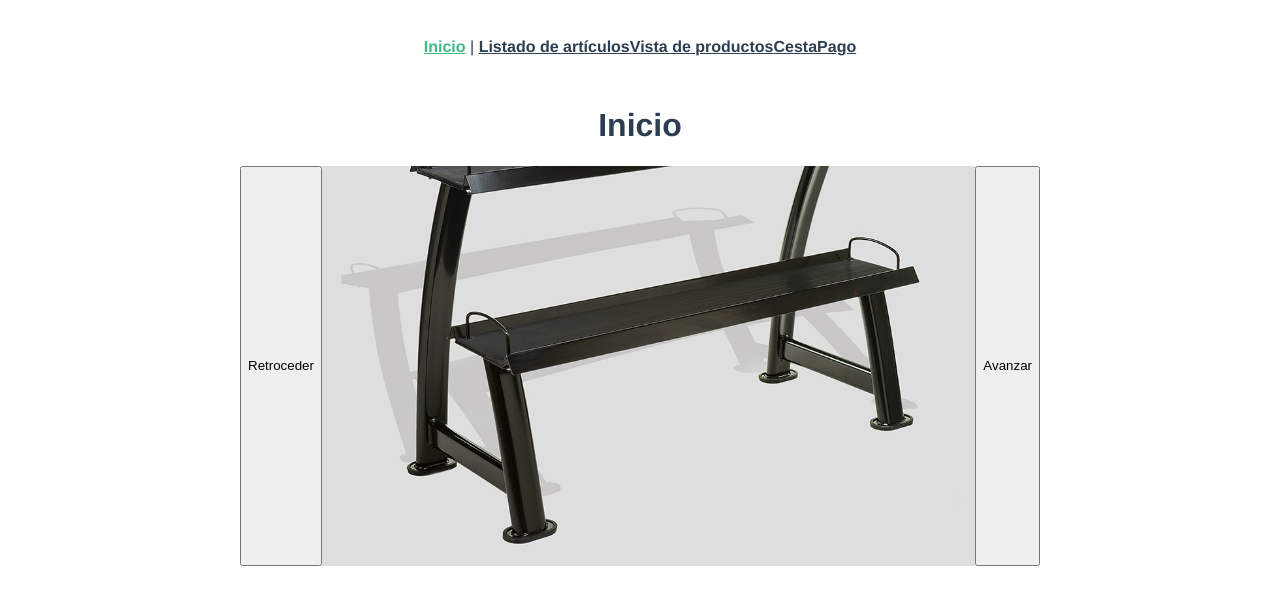
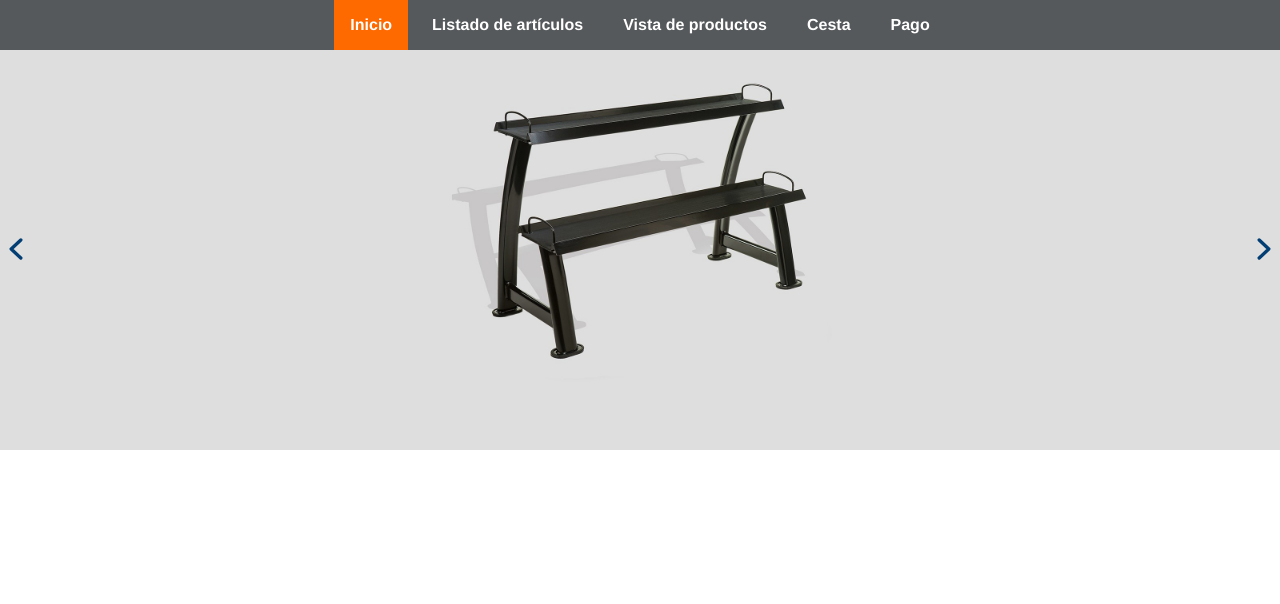
Before and after one commit to geminway92/pontefuerteapp, a Vue app: page / in a window 1280 px wide. Shown: the top 604 px of the page. Built offline with nearby package versions, Linux system fonts and the light colour scheme.

Commit message:
Added chevron in component home

```diff
--- a/src/App.vue
+++ b/src/App.vue
@@ -1,33 +1,53 @@
 <template>
   <div id="nav">
-    <router-link to="/">Inicio</router-link> |
-    <router-link to="/list-products">Listado de artículos</router-link>
-    <router-link to="/views-products">Vista de productos</router-link>
-    <router-link to="/cart">Cesta</router-link>
+    <router-link to="/">Inicio</router-link>
+    <router-link to="/list-products">Listado de artículos </router-link>
+    <router-link to="/views-products">Vista de productos </router-link>
+    <router-link to="/cart">Cesta </router-link>
     <router-link to="/pay">Pago</router-link>
   </div>
   <router-view/>
 </template>
 
 <style>
+
+html, body{
+  margin: 0;
+}
+
 #app {
   font-family: Avenir, Helvetica, Arial, sans-serif;
   -webkit-font-smoothing: antialiased;
   -moz-osx-font-smoothing: grayscale;
-  text-align: center;
   color: #2c3e50;
+  height: 100vh;
+  background: #ffffff;
 }
 
 #nav {
-  padding: 30px;
+  display: flex;
+  width: 100%;
+  height: 50px;
+  justify-content: center;
+  align-items: center;
+  background: #56595c;
+  gap: 0.5em;
 }
 
 #nav a {
+  display: inline-flex;
+  justify-content: center;
+  align-items: center;
   font-weight: bold;
-  color: #2c3e50;
+  height: 100%;
+  color: #ffffff;
+  text-decoration: none;
+  padding:  0 1em;
+
 }
 
 #nav a.router-link-exact-active {
-  color: #42b983;
+  background: #fe6900;
 }
+
 </style>
--- a/src/components/BannerComponent.vue
+++ b/src/components/BannerComponent.vue
@@ -1,15 +1,18 @@
 <template>
   <div class="carousel">
-    <button id="retroceder" @click="retrocederFoto">Retroceder</button>
     <div id="imagen">
+    <ChevronLeft id="retroceder" @click="retrocederFoto"/>
       <img :src="carrusel" alt="">
+    <ChevronRight id="avanzar" @click="pasarFoto"/>
     </div>
-    <button id="avanzar" @click="pasarFoto">Avanzar</button>
 </div>
 
 </template>
 
 <script>
+import ChevronLeft from '../components/ChevronLeft.vue'
+import ChevronRight from '../components/ChevronRight.vue'
+
 export default {
   data () {
     return {
@@ -17,6 +20,10 @@ export default {
       posicionActual: 0,
       carrusel: null
     }
+  },
+  components: {
+    ChevronLeft,
+    ChevronRight
   },
 
   methods: {
@@ -51,20 +58,28 @@ export default {
 <style scoped>
 
 .carousel {
-  max-width: 800px;
+  max-width: 100%;
   margin: 0 auto;
   display: flex;
 }
 
 #imagen{
   width: 100%;
+  background: #dedede;
   height: 400px;
-  background-size: cover;
+  display: flex;
+  justify-content: center;
+  align-items: center;
 }
 #imagen img {
   width: 100%;
   height: 100%;
-  object-fit: cover;
+  object-fit: contain;
+}
+
+#retroceder, #avanzar{
+  border: none;
+  height: 40px;
 }
 
 </style>
--- /dev/null
+++ b/src/components/ChevronLeft.vue
@@ -0,0 +1,24 @@
+<template>
+  <button>
+    <svg width="20" height="22" viewBox="0 0 17 29" fill="none" xmlns="http://www.w3.org/2000/svg">
+      <path
+        d="M14.8281 2.54688L2.17188 14.5L14.8281 26.4531"
+        stroke="#023E73"
+        stroke-width="4.419"
+        stroke-linecap="round"
+        stroke-linejoin="round"
+      />
+    </svg>
+  </button>
+</template>
+<script>
+
+</script>
+<style scoped>
+button{
+  background: #dedede;
+}
+button:hover path {
+  stroke: #f2f2f2;
+}
+</style>
--- /dev/null
+++ b/src/components/ChevronRight.vue
@@ -0,0 +1,25 @@
+<template>
+  <button>
+    <svg width="20" height="22" viewBox="0 0 17 29" fill="none" xmlns="http://www.w3.org/2000/svg">
+      <path
+        d="M2.17188 26.4531L14.8281 14.5L2.17188 2.54688"
+        stroke="#023E73"
+        stroke-width="4.419"
+        stroke-linecap="round"
+        stroke-linejoin="round"
+      />
+    </svg>
+  </button>
+</template>
+<script>
+
+</script>
+<style scoped>
+button{
+  background: #dedede;
+}
+
+button:hover path {
+  stroke: #f2f2f2;
+}
+</style>
--- a/src/views/Home.vue
+++ b/src/views/Home.vue
@@ -1,6 +1,5 @@
 <template>
   <div class="home">
-    <h1>Inicio</h1>
     <BannerComponent></BannerComponent>
   </div>
 </template>
```
